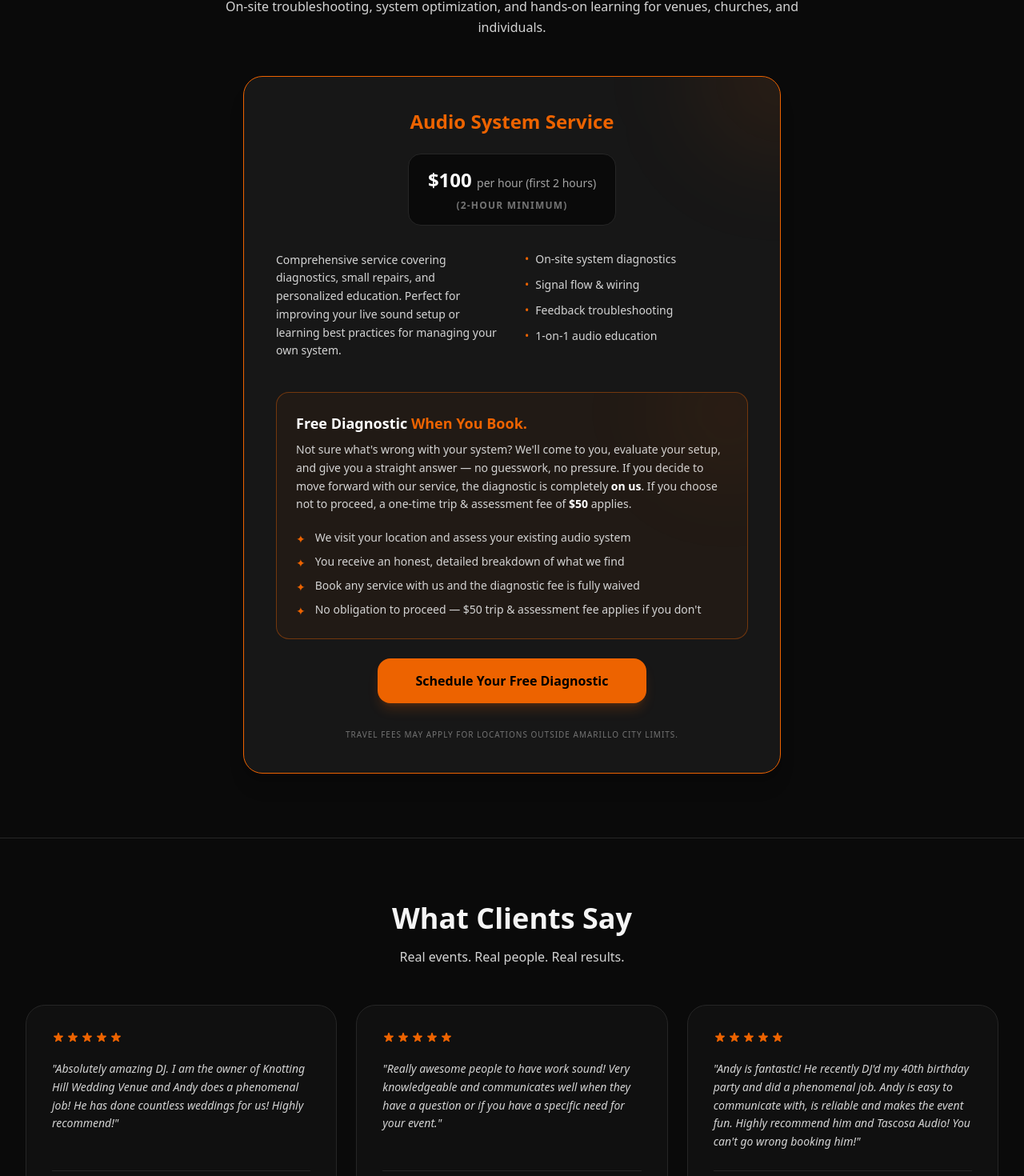
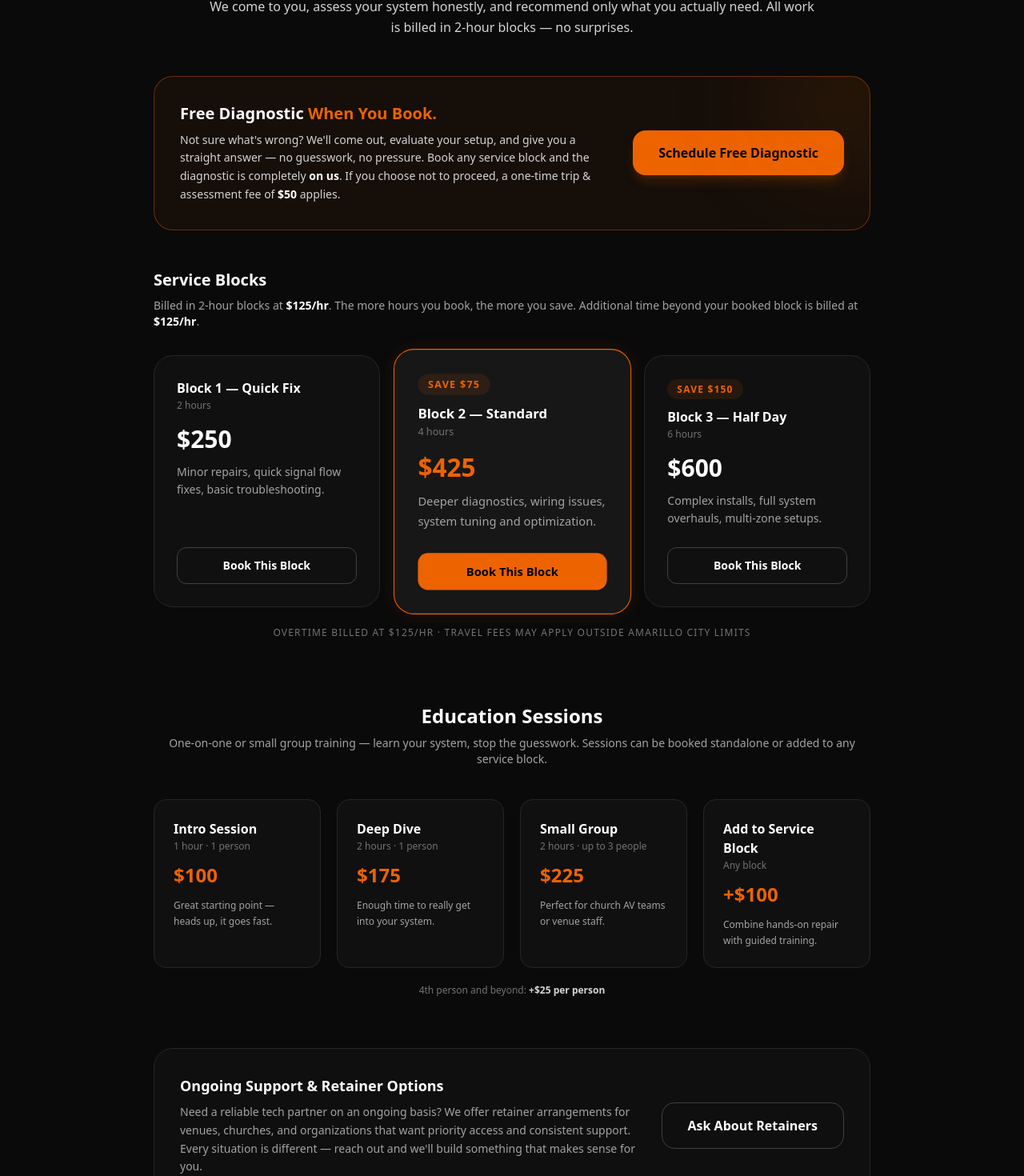
Before and after one commit to dexter806/tascosa.audio, a Next.js app: page / in a window 1280 px wide. Shown: the part 3439-4909 px from the top of the page at 80% size. Built offline with nearby package versions, Linux system fonts and the light colour scheme.

Commit message:
Update index.js 06.25.2026 2:53

```diff
--- a/pages/index.js
+++ b/pages/index.js
@@ -1,3 +1,4 @@
+// Last updated: June 25, 2026 — Diagnostic & Education pricing restructured (new service blocks, education tiers, retainer note)
 // ─────────────────────────────────────────────────────────────────────────────
 // Tascosa Audio — page.jsx  (upgraded) | Last updated: June 16, 2026
 //
@@ -13,6 +14,7 @@
 //  ✅ Image performance: loading="lazy" + fetchpriority="high" on hero
 //  ✅ "Audio solutions made simple." tagline preserved as brand anchor
 //  ✅ Service area pill added below hero CTAs
+//  ✅ Diagnostic pricing restructured: service blocks, education tiers, retainer by request
 // ─────────────────────────────────────────────────────────────────────────────
 
 import { useState } from "react";
@@ -575,80 +577,193 @@ export default function Home() {
               ))}
             </div>
 
-            {/* Diagnostic */}
+            {/* ── DIAGNOSTIC, REPAIR & EDUCATION ───────────────────────── */}
             <div id="diagnostic" className="mt-32 text-center max-w-3xl mx-auto mb-12">
               <h2 className="text-3xl md:text-4xl font-bold">Diagnostic, Repair & Education</h2>
               <p className="mt-4 text-neutral-300 leading-relaxed">
-                On-site troubleshooting, system optimization, and hands-on learning for venues, churches, and individuals.
+                We come to you, assess your system honestly, and recommend only what you actually need.
+                All work is billed in 2-hour blocks — no surprises.
               </p>
             </div>
 
-            <div className="flex justify-center px-4">
-              <div className="rounded-3xl border border-tascosa-orange bg-neutral-900 p-8 md:p-10 shadow-xl max-w-2xl w-full text-center relative overflow-hidden">
-                <div className="absolute -top-24 -right-24 h-48 w-48 bg-tascosa-orange/10 blur-3xl rounded-full" />
-                <h3 className="text-2xl font-bold text-tascosa-orange">Audio System Service</h3>
-                <div className="mt-6 inline-block bg-neutral-950 px-6 py-4 rounded-2xl border border-neutral-800">
-                  <p className="text-xl md:text-2xl font-black text-white leading-tight">
-                    $100 <span className="text-sm font-normal text-neutral-400">per hour (first 2 hours)</span>
-                    <br />
-                  </p>
-                  <p className="mt-2 text-xs text-neutral-500 uppercase tracking-widest font-bold">(2-hour minimum)</p>
-                </div>
-                <div className="mt-8 grid md:grid-cols-2 gap-8 text-left">
-                  <p className="text-neutral-300 text-sm leading-relaxed">
-                    Comprehensive service covering diagnostics, small repairs, and personalized education.
-                    Perfect for improving your live sound setup or learning best practices for managing your own system.
-                  </p>
-                  <ul className="space-y-3 text-sm text-neutral-300">
-                    {["On-site system diagnostics", "Signal flow & wiring", "Feedback troubleshooting", "1-on-1 audio education"].map(item => (
-                      <li key={item} className="flex items-start gap-2">
-                        <span className="text-tascosa-orange">•</span> {item}
-                      </li>
-                    ))}
-                  </ul>
-                </div>
-                {/* ── FREE DIAGNOSTIC OFFER ── */}
-                <div className="mt-10 rounded-2xl border border-tascosa-orange/40 bg-tascosa-orange/5 p-6 text-left relative overflow-hidden">
-                  <div className="absolute -top-10 -right-10 h-32 w-32 bg-tascosa-orange/10 blur-3xl rounded-full" />
-                  <h4 className="text-lg font-black text-white mb-2">
+            {/* Free Diagnostic Banner */}
+            <div className="max-w-4xl mx-auto mb-12">
+              <div className="rounded-3xl border border-tascosa-orange/40 bg-tascosa-orange/5 p-8 relative overflow-hidden">
+                <div className="absolute -top-16 -right-16 h-48 w-48 bg-tascosa-orange/10 blur-3xl rounded-full" />
+                <div className="flex flex-col md:flex-row md:items-center gap-6">
+                  <div className="flex-1">
+                    <h3 className="text-xl font-black text-white">
                       Free Diagnostic{" "}
                       <span className="text-tascosa-orange">When You Book.</span>
-                  </h4>
-                  <p className="text-sm text-neutral-300 leading-relaxed">
-                    Not sure what&apos;s wrong with your system? We&apos;ll come to you, evaluate your setup,
-                    and give you a straight answer — no guesswork, no pressure. If you decide to move
-                    forward with our service, the diagnostic is completely{" "}
-                    <span className="text-white font-semibold">on us</span>. If you choose not to
-                    proceed, a one-time trip &amp; assessment fee of{" "}
+                    </h3>
+                    <p className="mt-2 text-sm text-neutral-300 leading-relaxed">
+                      Not sure what's wrong? We'll come out, evaluate your setup, and give you a straight answer —
+                      no guesswork, no pressure. Book any service block and the diagnostic is completely{" "}
+                      <span className="text-white font-semibold">on us</span>. If you choose not to proceed,
+                      a one-time trip &amp; assessment fee of{" "}
                       <span className="text-white font-semibold">$50</span> applies.
                     </p>
-                  <div className="mt-5 space-y-2">
+                  </div>
+                  <button
+                    type="button"
+                    onClick={() => jumpToContactWith("Diagnostic, Repair & Education")}
+                    className="flex-none rounded-2xl px-8 py-4 bg-tascosa-orange text-black font-black hover:brightness-110 transition-all active:scale-95 shadow-lg shadow-tascosa-orange/20 whitespace-nowrap"
+                  >
+                    Schedule Free Diagnostic
+                  </button>
+                </div>
+              </div>
+            </div>
+
+            {/* Service Blocks */}
+            <div className="max-w-4xl mx-auto mb-6">
+              <h3 className="text-xl font-bold text-white mb-2">Service Blocks</h3>
+              <p className="text-sm text-neutral-400 mb-8">
+                Billed in 2-hour blocks at <span className="text-white font-semibold">$125/hr</span>. The more hours you book, the more you save.
+                Additional time beyond your booked block is billed at <span className="text-white font-semibold">$125/hr</span>.
+              </p>
+              <div className="grid grid-cols-1 sm:grid-cols-3 gap-6">
                 {[
-                      "We visit your location and assess your existing audio system",
-                      "You receive an honest, detailed breakdown of what we find",
-                      "Book any service with us and the diagnostic fee is fully waived",
-                      "No obligation to proceed — $50 trip & assessment fee applies if you don't",
-                    ].map((item) => (
-                      <div key={item} className="flex items-start gap-3 text-sm text-neutral-300">
-                        <span className="text-tascosa-orange flex-none mt-0.5">✦</span>
-                        {item}
+                  {
+                    name: "Block 1 — Quick Fix",
+                    hours: "2 hours",
+                    price: "$250",
+                    savings: null,
+                    desc: "Minor repairs, quick signal flow fixes, basic troubleshooting.",
+                    highlight: false,
+                  },
+                  {
+                    name: "Block 2 — Standard",
+                    hours: "4 hours",
+                    price: "$425",
+                    savings: "Save $75",
+                    desc: "Deeper diagnostics, wiring issues, system tuning and optimization.",
+                    highlight: true,
+                  },
+                  {
+                    name: "Block 3 — Half Day",
+                    hours: "6 hours",
+                    price: "$600",
+                    savings: "Save $150",
+                    desc: "Complex installs, full system overhauls, multi-zone setups.",
+                    highlight: false,
+                  },
+                ].map((block) => (
+                  <div
+                    key={block.name}
+                    className={`relative flex flex-col rounded-3xl border p-7 transition-all duration-300 ${
+                      block.highlight
+                        ? "border-tascosa-orange bg-neutral-900 shadow-[0_0_20px_rgba(255,100,0,0.1)] scale-105 z-10"
+                        : "border-neutral-800 bg-neutral-900/50 hover:border-neutral-700"
+                    }`}
+                  >
+                    {block.savings && (
+                      <div className="mb-3">
+                        <span className="text-xs font-bold uppercase tracking-widest text-tascosa-orange bg-tascosa-orange/10 px-3 py-1 rounded-full">
+                          {block.savings}
+                        </span>
+                      </div>
+                    )}
+                    <h4 className="text-base font-bold text-white">{block.name}</h4>
+                    <p className="text-xs text-neutral-500 mt-0.5 mb-4">{block.hours}</p>
+                    <p className={`text-3xl font-black mb-3 ${block.highlight ? "text-tascosa-orange" : "text-white"}`}>
+                      {block.price}
+                    </p>
+                    <p className="text-sm text-neutral-400 leading-relaxed flex-grow">{block.desc}</p>
+                    <button
+                      type="button"
+                      onClick={() => jumpToContactWith("Diagnostic, Repair & Education")}
+                      className={`mt-6 w-full rounded-xl py-3 text-sm font-bold transition-all active:scale-95 ${
+                        block.highlight
+                          ? "bg-tascosa-orange text-black hover:brightness-110"
+                          : "border border-neutral-700 text-white hover:bg-neutral-800"
+                      }`}
+                    >
+                      Book This Block
+                    </button>
                   </div>
                 ))}
               </div>
+              <p className="mt-6 text-center text-xs text-neutral-500 uppercase tracking-widest">
+                Overtime billed at $125/hr · Travel fees may apply outside Amarillo city limits
+              </p>
             </div>
 
+            {/* Education Sessions */}
+            <div className="max-w-4xl mx-auto mt-20">
+              <div className="text-center mb-10">
+                <h3 className="text-2xl font-bold text-white">Education Sessions</h3>
+                <p className="mt-2 text-sm text-neutral-400">
+                  One-on-one or small group training — learn your system, stop the guesswork.
+                  Sessions can be booked standalone or added to any service block.
+                </p>
+              </div>
+              <div className="grid grid-cols-1 sm:grid-cols-2 lg:grid-cols-4 gap-5">
+                {[
+                  {
+                    name: "Intro Session",
+                    detail: "1 hour · 1 person",
+                    price: "$100",
+                    note: "Great starting point — heads up, it goes fast.",
+                  },
+                  {
+                    name: "Deep Dive",
+                    detail: "2 hours · 1 person",
+                    price: "$175",
+                    note: "Enough time to really get into your system.",
+                  },
+                  {
+                    name: "Small Group",
+                    detail: "2 hours · up to 3 people",
+                    price: "$225",
+                    note: "Perfect for church AV teams or venue staff.",
+                  },
+                  {
+                    name: "Add to Service Block",
+                    detail: "Any block",
+                    price: "+$100",
+                    note: "Combine hands-on repair with guided training.",
+                  },
+                ].map((edu) => (
+                  <div
+                    key={edu.name}
+                    className="rounded-2xl border border-neutral-800 bg-neutral-900/50 p-6 hover:border-tascosa-orange/30 transition-all duration-300 flex flex-col"
+                  >
+                    <p className="text-base font-bold text-white">{edu.name}</p>
+                    <p className="text-xs text-neutral-500 mt-0.5 mb-3">{edu.detail}</p>
+                    <p className="text-2xl font-black text-tascosa-orange mb-3">{edu.price}</p>
+                    <p className="text-xs text-neutral-400 leading-relaxed flex-grow">{edu.note}</p>
+                  </div>
+                ))}
+              </div>
+              <div className="mt-5 text-center">
+                <p className="text-xs text-neutral-500">
+                  4th person and beyond: <span className="text-neutral-300 font-semibold">+$25 per person</span>
+                </p>
+              </div>
+            </div>
+
+            {/* Retainer / Ongoing Support */}
+            <div className="max-w-4xl mx-auto mt-16">
+              <div className="rounded-3xl border border-neutral-800 bg-neutral-900/40 p-8 flex flex-col md:flex-row md:items-center gap-6">
+                <div className="flex-1">
+                  <h3 className="text-lg font-bold text-white">Ongoing Support &amp; Retainer Options</h3>
+                  <p className="mt-2 text-sm text-neutral-400 leading-relaxed">
+                    Need a reliable tech partner on an ongoing basis? We offer retainer arrangements for venues,
+                    churches, and organizations that want priority access and consistent support.
+                    Every situation is different — reach out and we'll build something that makes sense for you.
+                  </p>
+                </div>
                 <button
                   type="button"
                   onClick={() => jumpToContactWith("Diagnostic, Repair & Education")}
-                  className="mt-6 w-full md:w-auto md:px-12 rounded-2xl py-4 bg-tascosa-orange text-black font-black hover:brightness-110 transition-all active:scale-95 shadow-lg shadow-tascosa-orange/20"
+                  className="flex-none rounded-2xl px-8 py-4 border border-neutral-700 text-white font-bold hover:border-tascosa-orange hover:text-tascosa-orange transition-all active:scale-95 whitespace-nowrap"
                 >
-                  Schedule Your Free Diagnostic
+                  Ask About Retainers
                 </button>
-                <p className="mt-8 text-[10px] text-neutral-500 uppercase tracking-widest">
-                  Travel fees may apply for locations outside Amarillo city limits.
-                </p>
               </div>
             </div>
+
           </section>
 
           {/* ── TESTIMONIALS ──────────────────────────────────────────── */}
@@ -703,8 +818,6 @@ export default function Home() {
             </div>
           </section>
 
-
-
           {/* ── GALLERY ───────────────────────────────────────────────── */}
           <section className="mx-auto max-w-7xl px-4 sm:px-6 lg:px-8 py-20 border-t border-neutral-800">
             <div className="text-center max-w-3xl mx-auto mb-12">
@@ -743,6 +856,7 @@ export default function Home() {
               ))}
             </div>
           </section>
+
           {/* ── FAQ ─────────────────────────────────────────────────── */}
           <section className="mx-auto max-w-7xl px-4 sm:px-6 lg:px-8 py-20 border-t border-neutral-800">
             <div className="text-center max-w-3xl mx-auto mb-12">
@@ -795,6 +909,7 @@ export default function Home() {
               ))}
             </div>
           </section>
+
           {/* ── CONTACT ───────────────────────────────────────────────── */}
           <section id="contact" className="mx-auto max-w-7xl px-4 sm:px-6 lg:px-8 py-24 border-t border-neutral-800">
             <div className="grid lg:grid-cols-5 gap-16">
```
Lines whose indentation alone changed are shown as unchanged.
